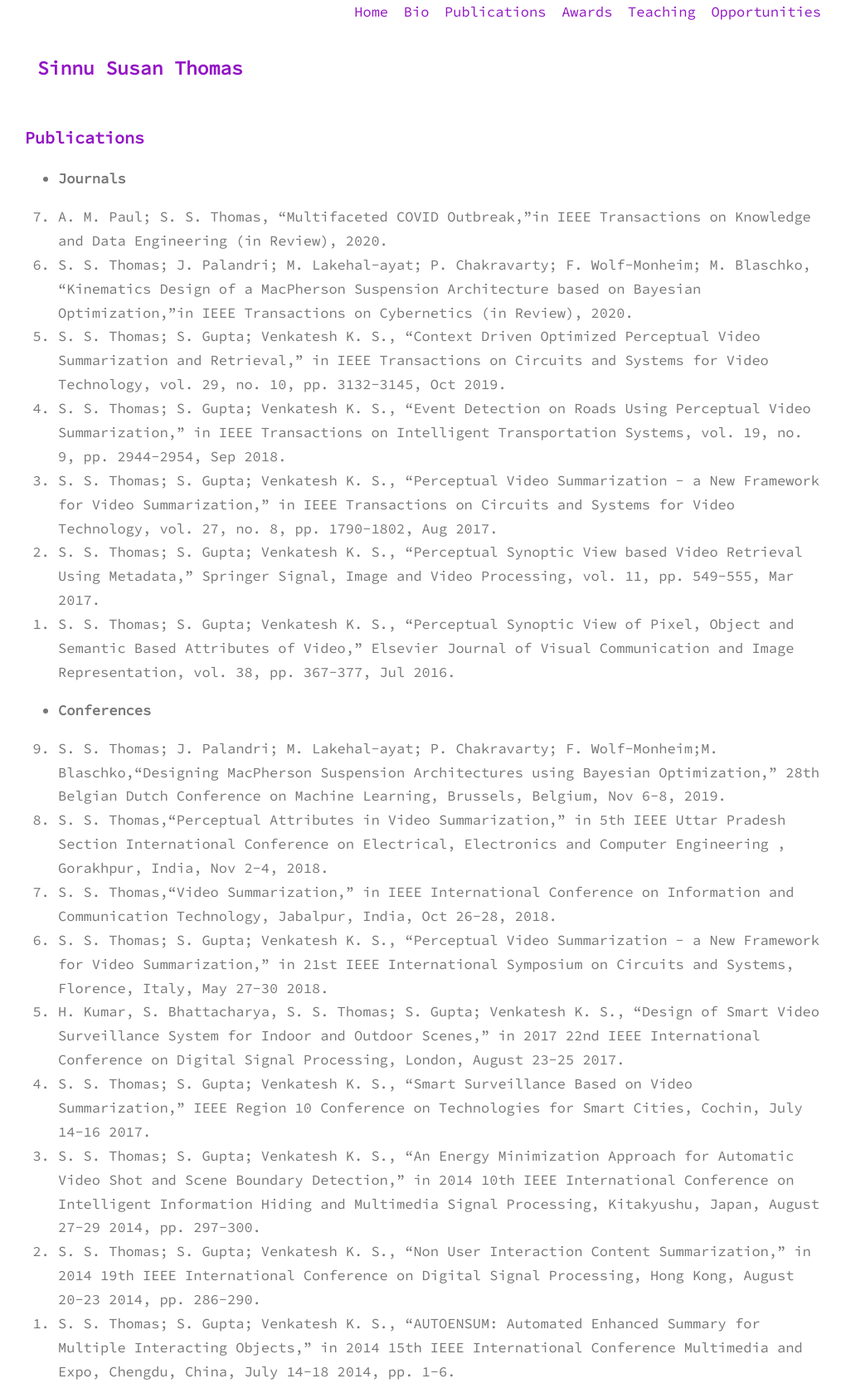
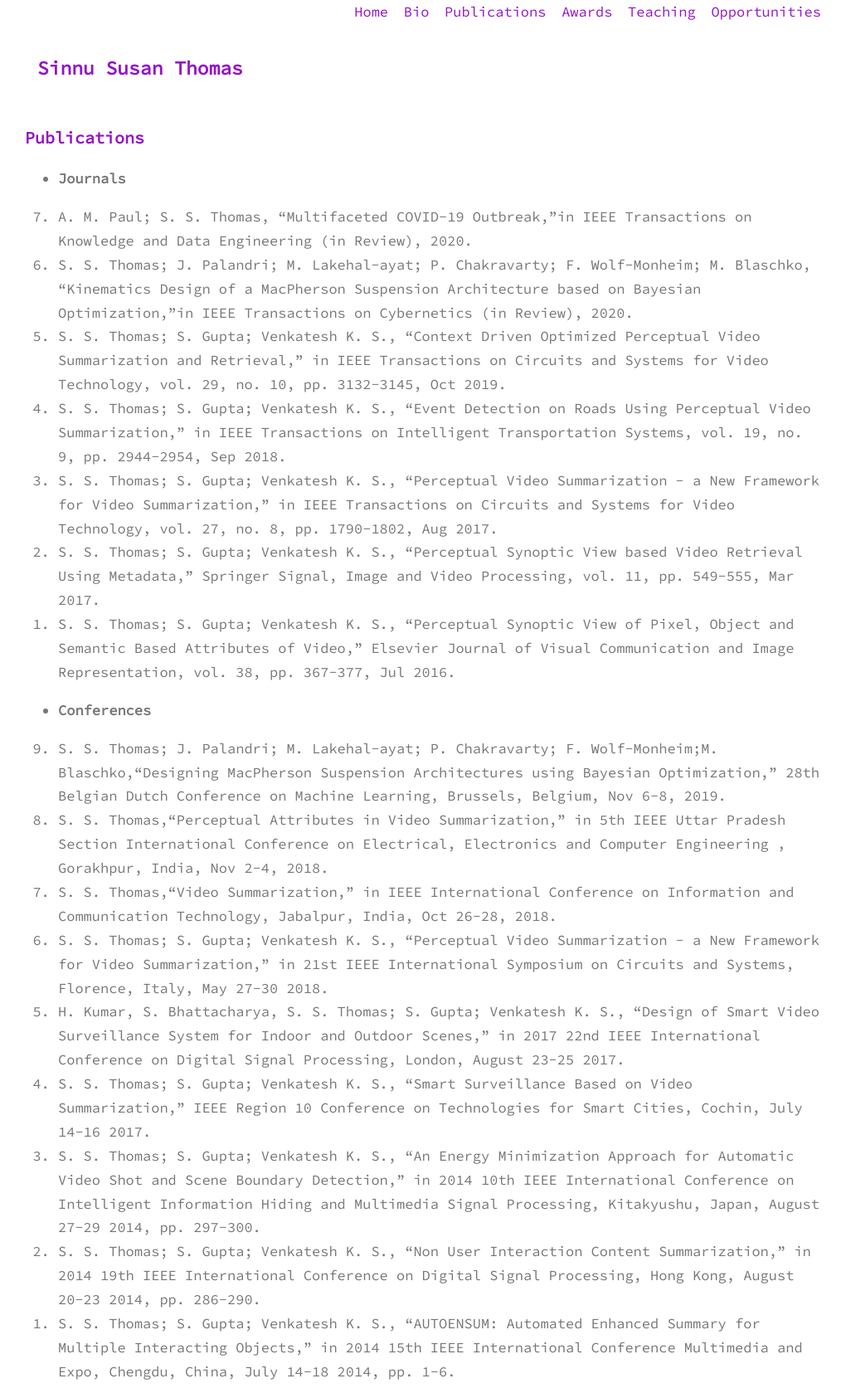
Before and after one commit to sinnuthomas/sinnuthomas.github.io, a Jekyll site: the page built from publications.md, in a window 1280 px wide. Shown: the whole page at 83% size, without its empty margins (130-1150 px from the left). Built offline with Jekyll 4.4.1, drawn with Linux system fonts in a browser that asks for light colours.

Commit message:
Update publications.md

```diff
--- a/publications.md
+++ b/publications.md
@@ -6,7 +6,7 @@
 
 * **Journals**
 <ol reversed>
-  <li>A. M. Paul; S. S. Thomas, “Multifaceted COVID Outbreak,”in IEEE Transactions on Knowledge and Data Engineering (in Review), 2020.</li>
+  <li>A. M. Paul; S. S. Thomas, “Multifaceted COVID-19 Outbreak,”in IEEE Transactions on Knowledge and Data Engineering (in Review), 2020.</li>
   <li>S. S. Thomas; J. Palandri; M. Lakehal-ayat; P. Chakravarty; F. Wolf-Monheim; M. Blaschko, “Kinematics Design of a MacPherson Suspension Architecture based on Bayesian Optimization,”in IEEE Transactions on Cybernetics (in Review), 2020.</li>
   <li>S. S. Thomas; S. Gupta; Venkatesh K. S., “Context Driven Optimized Perceptual Video Summarization and Retrieval,” in IEEE Transactions on Circuits and Systems for Video Technology, vol. 29, no. 10, pp. 3132-3145, Oct 2019.</li>
   <li>S. S. Thomas; S. Gupta; Venkatesh K. S., “Event Detection on Roads Using Perceptual Video Summarization,” in IEEE Transactions on Intelligent Transportation Systems, vol. 19, no. 9, pp. 2944-2954, Sep 2018.</li>
```
